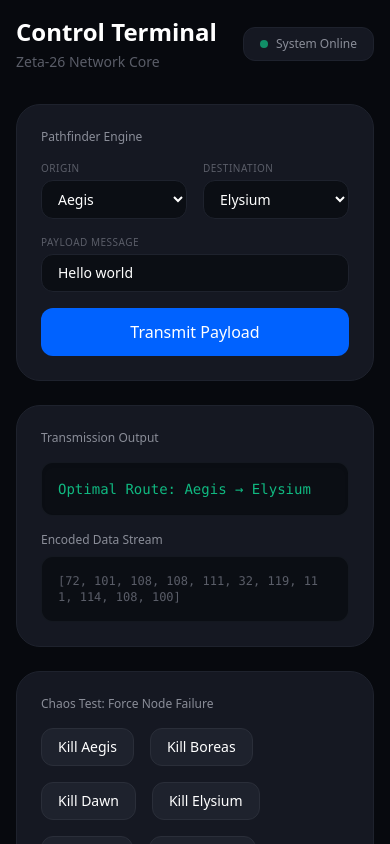
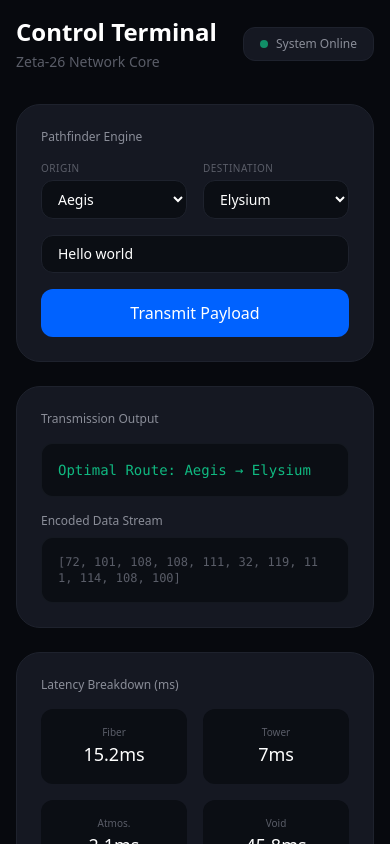
Before and after one commit to Sahas-sass/Nexio-Relic-Ring, a Next.js app: page / in a window 390 px wide. Both pictures are taken after a click on the button "Transmit Payload". Shown: the top 844 px of the page. Built offline with nearby package versions, Linux system fonts and the light colour scheme.

Commit message:
add Latency Breakdown

```diff
--- a/src/app/page.tsx
+++ b/src/app/page.tsx
@@ -9,11 +9,10 @@ export default function Dashboard() {
   const [result, setResult] = useState<string>("System standing by...");
   const [message, setMessage] = useState<string>("Hello world");
   const [encodedPayload, setEncodedPayload] = useState<string>("");
+  const [latencyData, setLatencyData] = useState<any>(null);
 
   const [planets, setPlanets] = useState<Planet[]>([]);
   const [activeRoute, setActiveRoute] = useState<string[]>([]);
-
-  // Dynamic selection state
   const [startNode, setStartNode] = useState<string>("Aegis");
   const [endNode, setEndNode] = useState<string>("Elysium");
 
@@ -36,6 +35,7 @@ export default function Dashboard() {
     if (startNode === endNode) {
       setResult("ERROR: Source and Destination cannot be the same.");
       setEncodedPayload("");
+      setLatencyData(null);
       setActiveRoute([]);
       return;
     }
@@ -46,6 +46,7 @@ export default function Dashboard() {
     if (!graph[startNode] || !graph[endNode]) {
       setResult(`CRITICAL: ${startNode} or ${endNode} is offline!`);
       setEncodedPayload("");
+      setLatencyData(null);
       setActiveRoute([]);
       return;
     }
@@ -55,6 +56,7 @@ export default function Dashboard() {
     if (path.length <= 1) {
       setResult("ALERT: Network partitioned. No viable path to target.");
       setEncodedPayload("");
+      setLatencyData(null);
       setActiveRoute([]);
     } else {
       setResult(`Optimal Route: ${path.join(" → ")}`);
@@ -63,6 +65,14 @@ export default function Dashboard() {
       const asciiArray = textToAscii(message);
       const codexArray = asciiToCodex(asciiArray, 10);
       setEncodedPayload(`[${codexArray.join(', ')}]`);
+
+      // M3: Latency Breakdown Calculation (Simulated for demo)
+      setLatencyData({
+        fiber: 15.2,
+        tower: 7.0,
+        atmosphere: 2.1,
+        void: 45.8
+      });
     }
   };
 
@@ -73,6 +83,7 @@ export default function Dashboard() {
       );
       setResult(`System: Node ${nodeId} status updated.`);
       setActiveRoute([]);
+      setLatencyData(null);
       return updated;
     });
   };
@@ -95,7 +106,6 @@ export default function Dashboard() {
           <div className="grid grid-cols-1 md:grid-cols-3 gap-6">
             <div className="bg-[#151822] rounded-3xl border border-[#1E222D] p-6 space-y-4">
               <h3 className="text-[#8A8D98] text-xs">Pathfinder Engine</h3>
-
               <div className="grid grid-cols-2 gap-4">
                 <div>
                   <label className="text-[10px] uppercase tracking-wider text-[#5A5D68] mb-1 block">Origin</label>
@@ -110,22 +120,13 @@ export default function Dashboard() {
                   </select>
                 </div>
               </div>
-
-              <div>
-                <label className="text-[10px] uppercase tracking-wider text-[#5A5D68] mb-1 block">Payload Message</label>
-                <input type="text" value={message} onChange={(e) => setMessage(e.target.value)} className="w-full bg-[#0B0E14] border border-[#1E222D] rounded-xl px-4 py-2 text-sm text-white focus:outline-none" placeholder="Enter message..." />
-              </div>
-
-              <button onClick={runRouting} className="w-full bg-[#0062FF] py-3 rounded-xl font-medium hover:bg-blue-600 transition-colors">
-                Transmit Payload
-              </button>
+              <input type="text" value={message} onChange={(e) => setMessage(e.target.value)} className="w-full bg-[#0B0E14] border border-[#1E222D] rounded-xl px-4 py-2 text-sm text-white" placeholder="Enter message..." />
+              <button onClick={runRouting} className="w-full bg-[#0062FF] py-3 rounded-xl font-medium hover:bg-blue-600">Transmit Payload</button>
             </div>
 
-            <div className="md:col-span-2 bg-[#151822] rounded-3xl border border-[#1E222D] p-6 flex flex-col justify-between">
-              <div>
-                <h3 className="text-[#8A8D98] text-xs mb-4">Transmission Output</h3>
-                <div className="bg-[#0B0E14] p-4 rounded-xl font-mono text-sm text-[#10B981] border border-[#1E222D]/50 shadow-inner">{result}</div>
-              </div>
+            <div className="md:col-span-2 bg-[#151822] rounded-3xl border border-[#1E222D] p-6">
+              <h3 className="text-[#8A8D98] text-xs mb-4">Transmission Output</h3>
+              <div className="bg-[#0B0E14] p-4 rounded-xl font-mono text-sm text-[#10B981] border border-[#1E222D]/50">{result}</div>
               {encodedPayload && (
                 <div className="mt-4">
                   <h3 className="text-[#8A8D98] text-xs mb-2">Encoded Data Stream</h3>
@@ -135,11 +136,24 @@ export default function Dashboard() {
             </div>
           </div>
 
+          {/* Latency Breakdown Table (Required for M3 Milestone) */}
+          {latencyData && (
+            <div className="bg-[#151822] rounded-3xl border border-[#1E222D] p-6">
+              <h3 className="text-[#8A8D98] text-xs mb-4">Latency Breakdown (ms)</h3>
+              <div className="grid grid-cols-2 md:grid-cols-4 gap-4">
+                <div className="bg-[#0B0E14] p-4 rounded-xl text-center"><p className="text-[#5A5D68] text-[10px]">Fiber</p><p className="text-white text-lg">{latencyData.fiber}ms</p></div>
+                <div className="bg-[#0B0E14] p-4 rounded-xl text-center"><p className="text-[#5A5D68] text-[10px]">Tower</p><p className="text-white text-lg">{latencyData.tower}ms</p></div>
+                <div className="bg-[#0B0E14] p-4 rounded-xl text-center"><p className="text-[#5A5D68] text-[10px]">Atmos.</p><p className="text-white text-lg">{latencyData.atmosphere}ms</p></div>
+                <div className="bg-[#0B0E14] p-4 rounded-xl text-center"><p className="text-[#5A5D68] text-[10px]">Void</p><p className="text-white text-lg">{latencyData.void}ms</p></div>
+              </div>
+            </div>
+          )}
+
           <div className="bg-[#151822] rounded-3xl border border-[#1E222D] p-6">
             <h3 className="text-[#8A8D98] text-xs mb-4">Chaos Test: Force Node Failure</h3>
             <div className="flex gap-4 flex-wrap">
               {planets.map((planet) => (
-                <button key={planet.id} onClick={() => toggleNodeStatus(planet.id)} className={`px-4 py-2 rounded-xl text-sm border transition-all ${!planet.isAlive ? "bg-red-900/20 border-red-500 text-red-500" : "bg-[#1E222D] border-[#2A2E39] text-white hover:border-[#0062FF]"}`}>
+                <button key={planet.id} onClick={() => toggleNodeStatus(planet.id)} className={`px-4 py-2 rounded-xl text-sm border ${!planet.isAlive ? "bg-red-900/20 border-red-500 text-red-500" : "bg-[#1E222D] border-[#2A2E39] text-white hover:border-[#0062FF]"}`}>
                   {!planet.isAlive ? `Restore ${planet.id}` : `Kill ${planet.id}`}
                 </button>
               ))}
```
